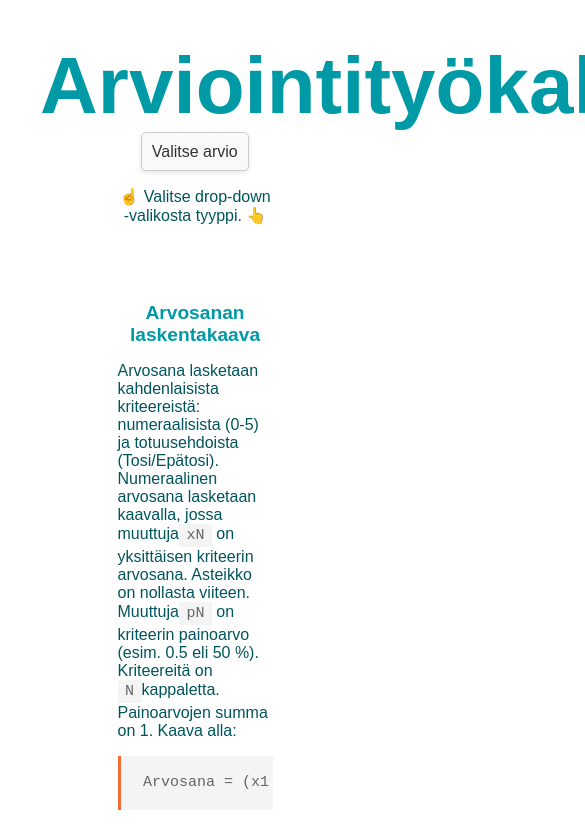
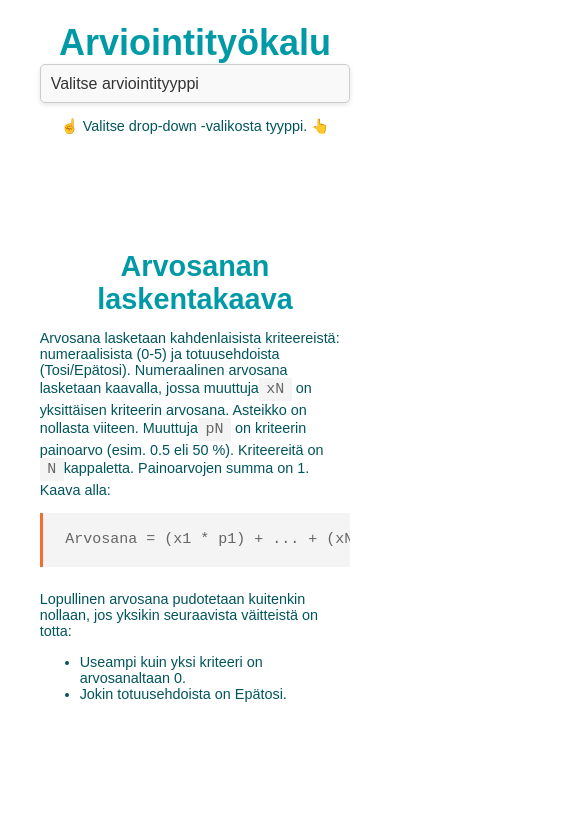
Before and after one commit to sourander/oat, a React (Vite) app in the folder src/arviointi/: page / in a window 390 px wide. Shown: the top 834 px of the page, 585 px wide, since content can reach past the window. Built offline with nearby package versions, Linux system fonts and the light colour scheme.

Commit message:
Responsive design quick fix for mobile

```diff
--- a/src/arviointi/src/App.css
+++ b/src/arviointi/src/App.css
@@ -30,3 +30,30 @@ h4 {
     margin: 1rem 0;
     padding: 0;
 }
+
+@media (max-width: 768px) {
+  :root {
+      font-size: 0.9em;
+      width: 100%;
+  }
+
+  #root {
+      padding: 1rem;
+  }
+
+  h1 {
+      font-size: 2rem;
+  }
+
+  h2 {
+      font-size: 2rem;
+  }
+
+  h3 {
+      font-size: 2rem;
+  }
+
+  h4 {
+      font-size: 1.5rem;
+  }
+}
--- a/src/arviointi/src/components/GradeStateManager/GradeStateManager.css
+++ b/src/arviointi/src/components/GradeStateManager/GradeStateManager.css
@@ -71,3 +71,13 @@ pre {
   padding: 0.2em 0.5em;
   display: inline;
 }
+
+@media (max-width: 768px) {
+  .criterion-box {
+    width: 90%;
+  }
+
+  .grade-calculation-info {
+    width: 90%;
+  }
+}
--- a/src/arviointi/src/components/GradeStateManager/GradeStateManager.tsx
+++ b/src/arviointi/src/components/GradeStateManager/GradeStateManager.tsx
@@ -5,7 +5,7 @@ import {
   GradeStateContainer,
   BooleanGradeStateContainer,
 } from "../../types/gradestates";
-import NumericalCard from "../NumericalContainer/NumericalCard";
+import NumericalCard from "../NumericalCard/NumericalCard";
 import BooleanCard from "../BooleanCard/BooleanCard";
 import CalculatedGrade from "../CalculatedGrade/CalculatedGrade";
 import "./GradeStateManager.css";
--- a/src/arviointi/src/components/GradeTypeSelector/GradeTypeSelector.css
+++ b/src/arviointi/src/components/GradeTypeSelector/GradeTypeSelector.css
@@ -27,3 +27,9 @@
     font-size: 16px;
     color: #333;
 }
+
+@media (max-width: 768px) {
+    .custom-select {
+        width: 90%;
+    }
+}
--- a/src/arviointi/src/components/Header/Header.css
+++ b/src/arviointi/src/components/Header/Header.css
@@ -7,3 +7,9 @@ header h1 {
   font-size: 5rem;
   color: rgb(0, 154, 166);
 }
+
+@media screen and (max-width: 768px) {
+  header h1 {
+    font-size: 2.5rem;
+  }
+}
--- a/src/arviointi/src/components/NumericalContainer/NumericalCard.css
+++ b/src/arviointi/src/components/NumericalCard/NumericalCard.css
@@ -60,3 +60,11 @@
 .num-custom-radio-label:hover::after {
   opacity: 1; /* Show the tooltip on hover */
 }
+
+@media screen and (max-width: 768px) {
+  .num-custom-radio-label {
+    width: 40px;
+    height: 40px;
+    line-height: 40px;
+  }
+}
```
Also changed, not shown: src/arviointi/src/components/NumericalCard/NumericalCard.tsx (renamed from src/arviointi/src/components/NumericalContainer/NumericalCard.tsx).
